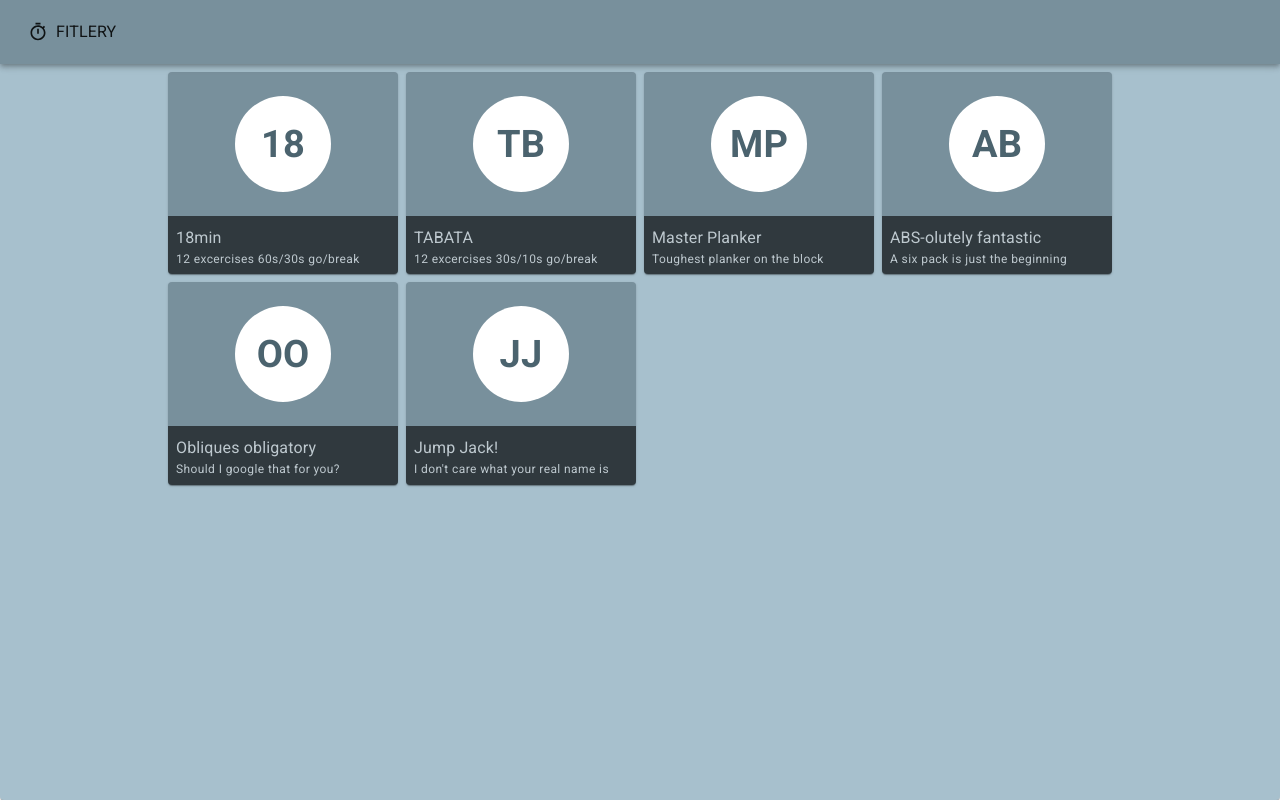
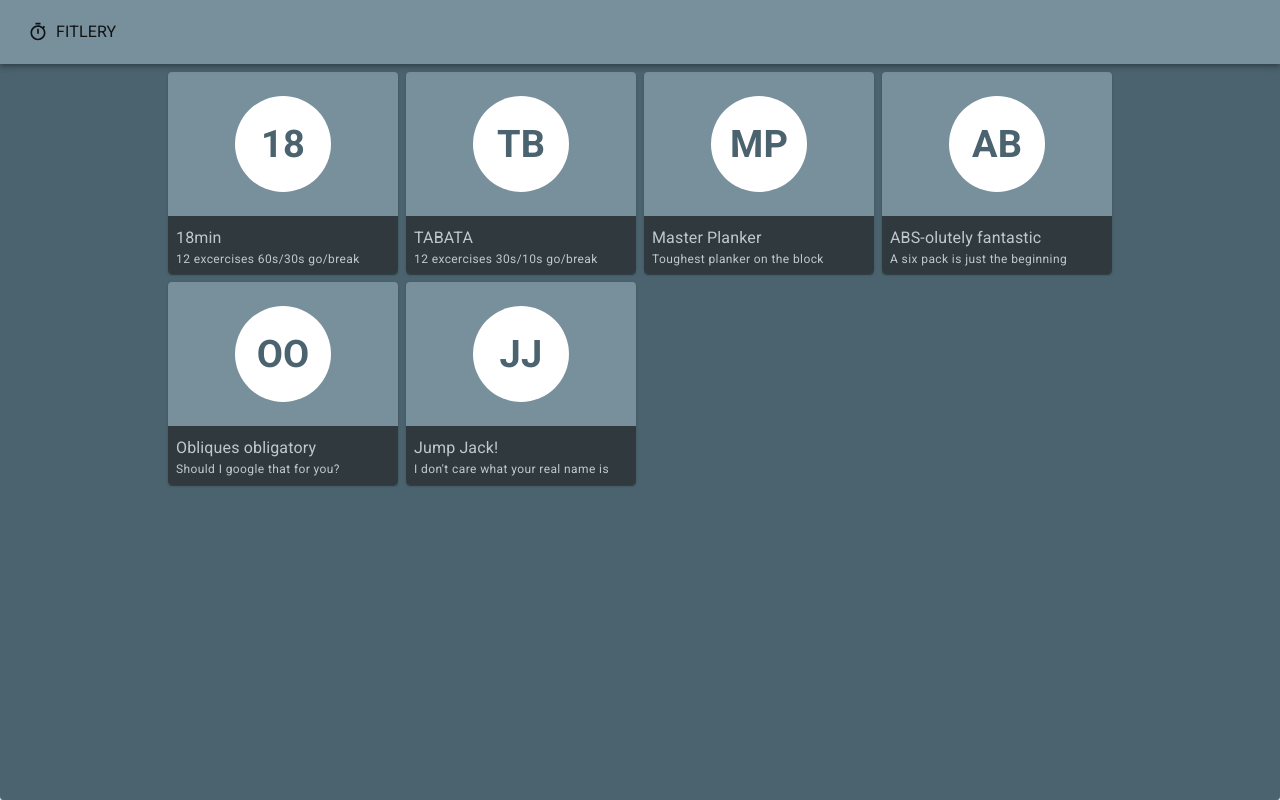
Before and after one commit to m00k/fitlery-web, a React (Create React App) app: page / in a window 1280 px wide. Built offline with nearby package versions, Linux system fonts and the light colour scheme.

Commit message:
style(app component): fix root paper height

```diff
--- a/src/App.tsx
+++ b/src/App.tsx
@@ -7,8 +7,8 @@ import WorkoutList2 from './workout/WorkoutList2';
 
 const useStyles = makeStyles(() => ({
   paper: {
-    height: '100vh',
-    backgroundColor: theme.palette.primary.light,
+    minHeight: '100vh',
+    backgroundColor: theme.palette.primary.dark,
   }
 }));
 
```
